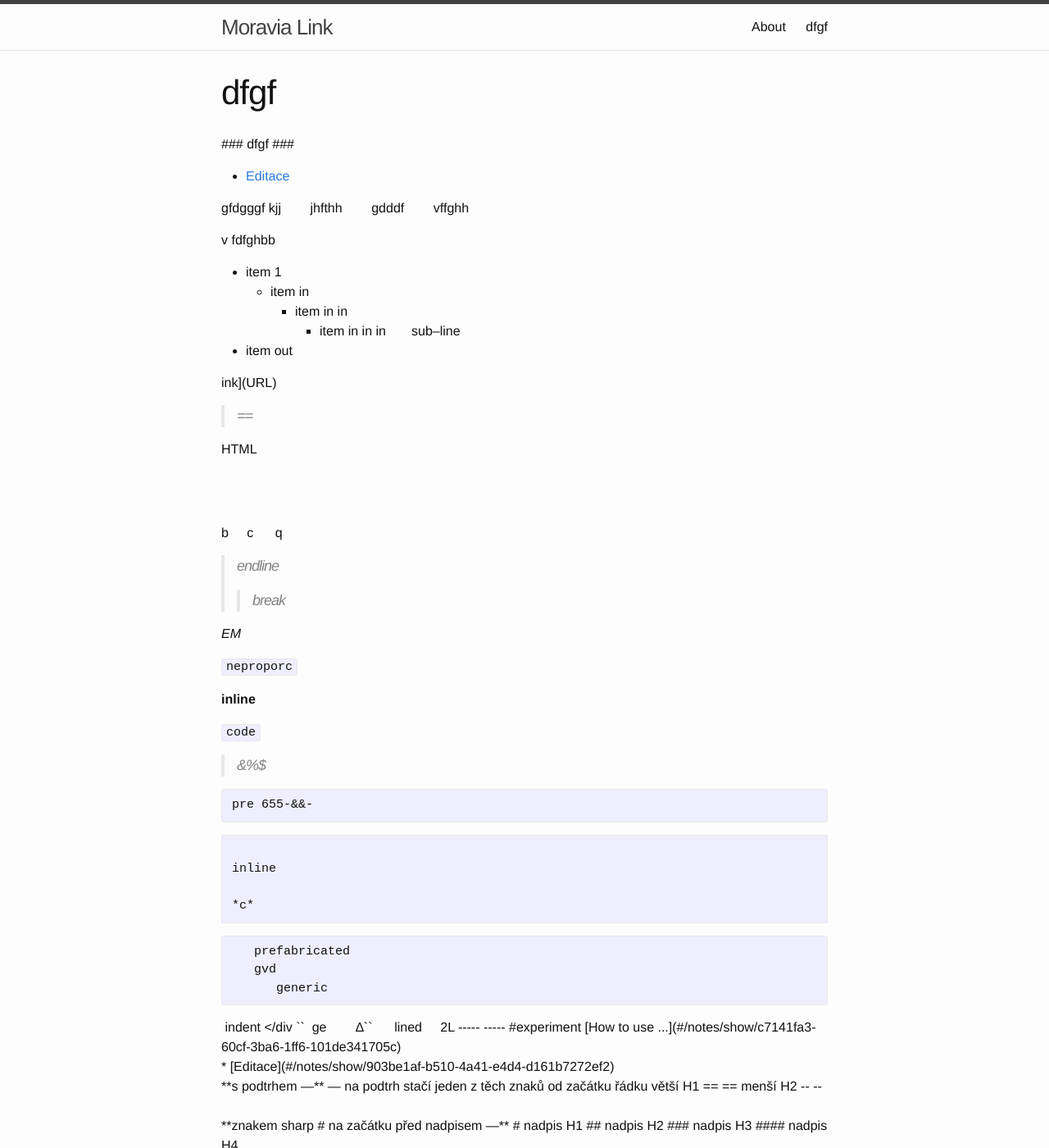
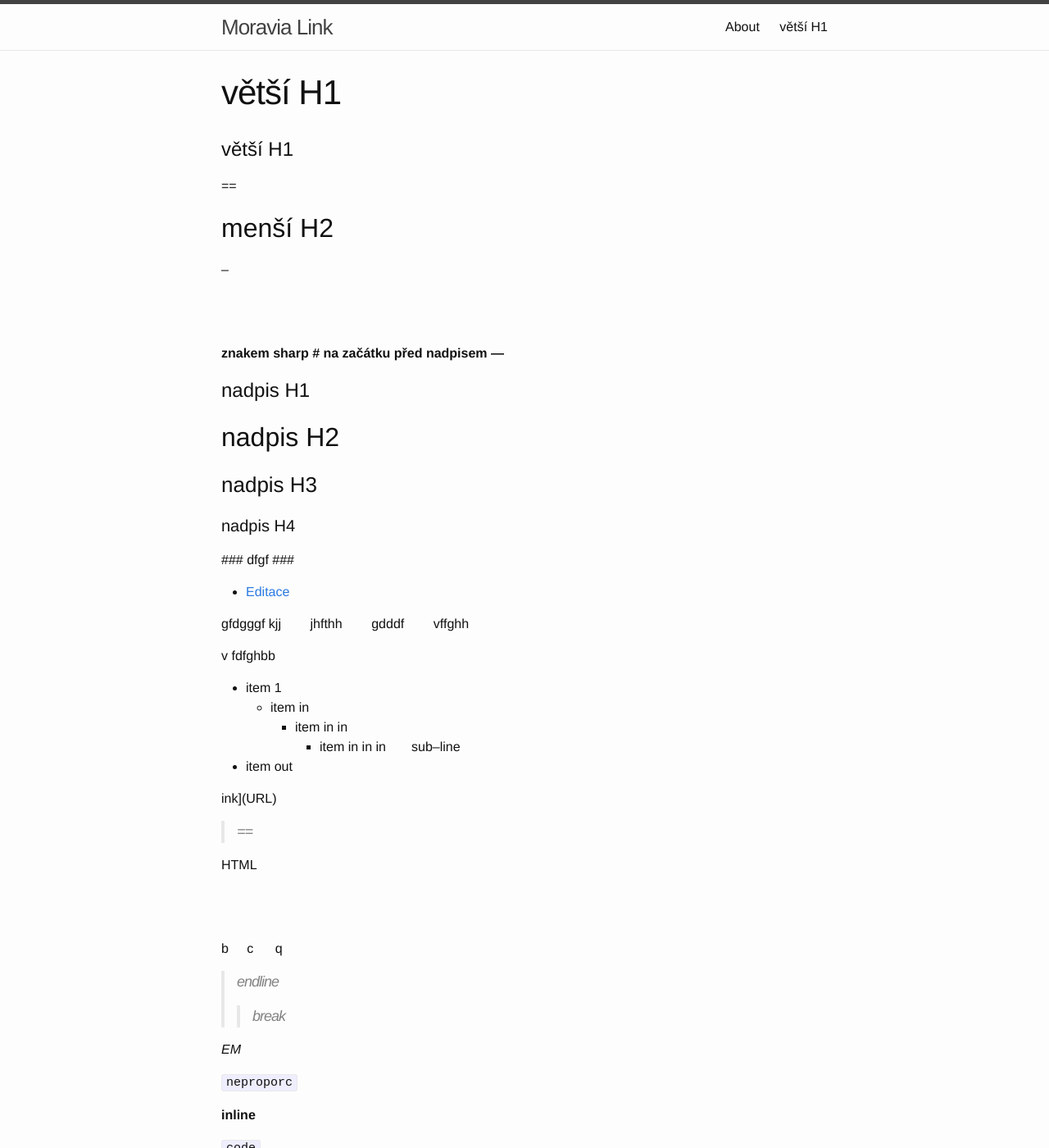
Before and after one commit to moravialink/moravialink.github.io, a Jekyll site: the page built from markdown.md, in a window 1280 px wide and 1400 px high. Shown: the whole window at 82% size. Built offline with Jekyll 4.4.1, drawn with Linux system fonts in a browser that asks for light colours; our own code applies the rules of GitHub Pages for plain Markdown files; some of the changed text lies outside the part shown.

Commit message:
MD nadpisy

```diff
--- a/markdown.md
+++ b/markdown.md
@@ -1,4 +1,26 @@
- ###
+větší H1
+==
+==
+
+menší H2
+--
+--
+
+<br /><br />
+
+**znakem sharp # na začátku před nadpisem —**
+
+# nadpis H1
+
+## nadpis H2
+
+### nadpis H3
+
+#### nadpis H4
+
+
+
+###
  dfgf
  ###
 
@@ -104,23 +126,3 @@ inline
 
 **s podtrhem —**
 — na podtrh stačí jeden z těch znaků od začátku řádku
-
-větší H1
-==
-==
-
-menší H2
---
---
-
-<br /><br />
-
-**znakem sharp # na začátku před nadpisem —**
-
-# nadpis H1
-
-## nadpis H2
-
-### nadpis H3
-
-#### nadpis H4
```
